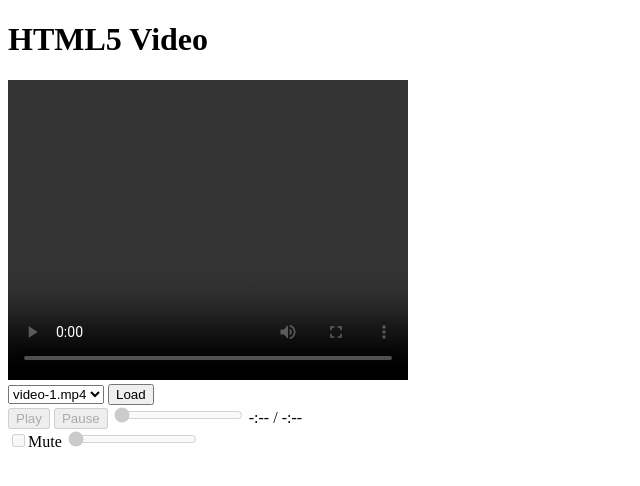
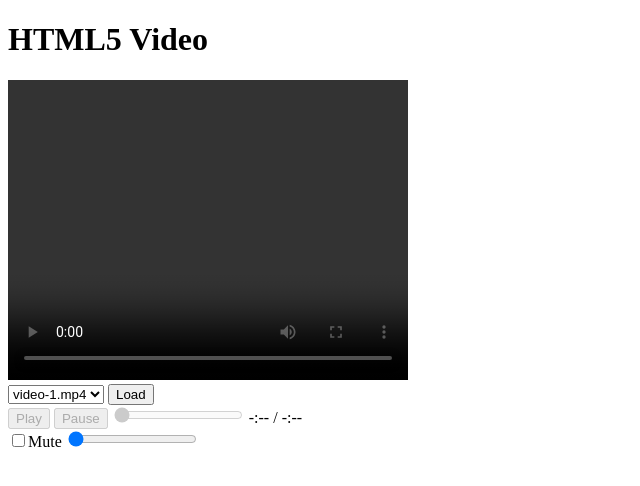
Before and after one commit to ginpei/try-html5-video, a website: page index.html in a window 1280 px wide. Shown: the full height of the page, 0-640 px from the left. Drawn offline with Linux system fonts and the light colour scheme.

Commit message:
always allow to use mute and volume UIs
Because video object always can accept them.

```diff
--- a/index.html
+++ b/index.html
@@ -26,8 +26,8 @@
 			/
 			<span class="js-durationText">-:--</span>
 			<br />
-			<label><input class="js-mute" type="checkbox" disabled>Mute</label>
-			<input class="js-volume" type="range" min="0" max="1" step="0.01" value="0" disabled />
+			<label><input class="js-mute" type="checkbox">Mute</label>
+			<input class="js-volume" type="range" min="0" max="1" step="0.01" value="0" />
 		</div>
 		<script>
 (function() {
@@ -95,8 +95,6 @@
 			elPlay.disabled = false;
 			elPause.disabled = true;
 			elCurrentTime.disabled = false;
-			elMute.disabled = false;
-			elVolume.disabled = false;
 		})
 		.on('play', function(event) {
 			elPlay.disabled = true;
```
